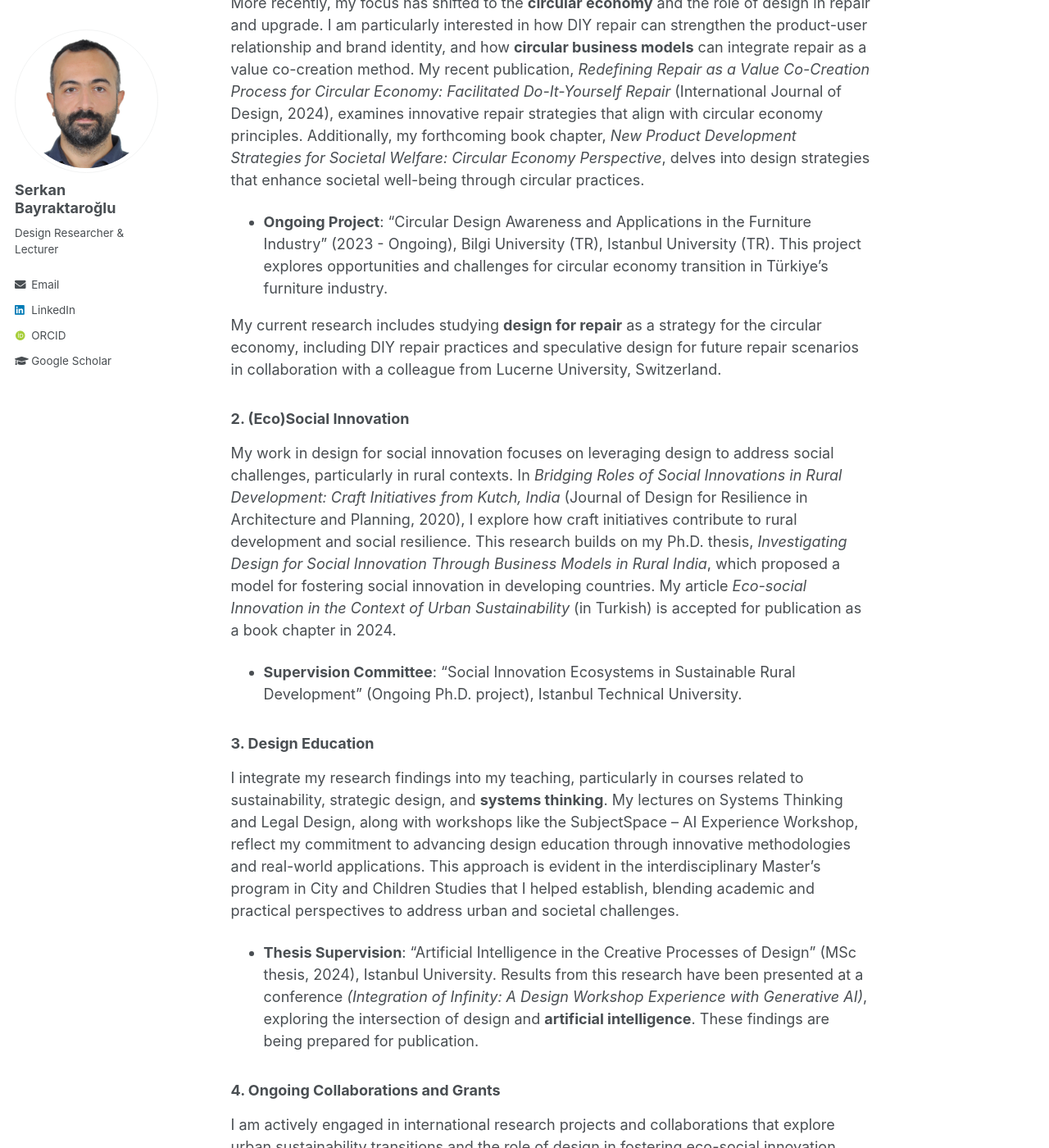
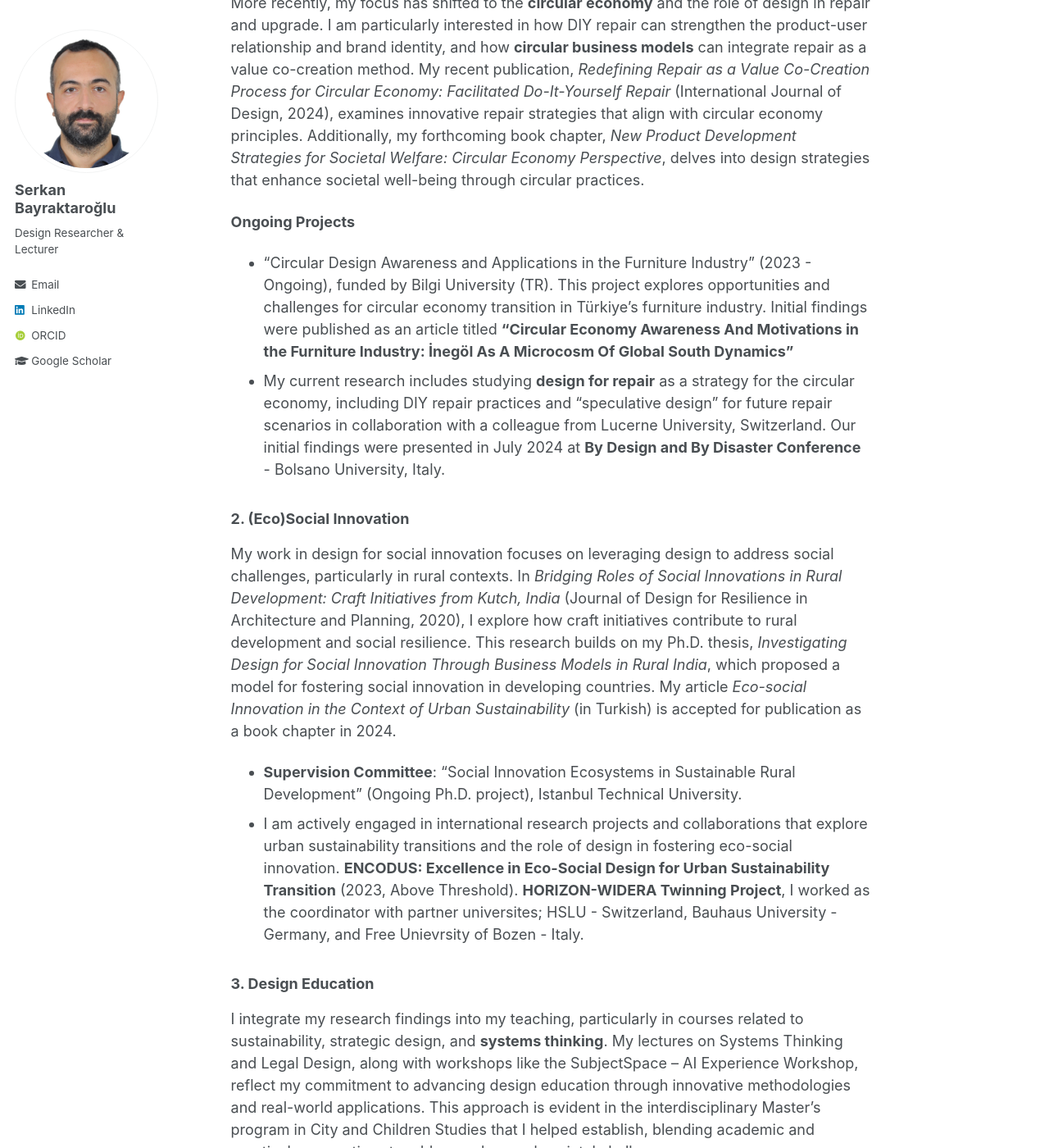
Before and after one commit to serkanbayraktaroglu/serkanbayraktaroglu.github.io, a Jekyll site: the page built from _pages/research.md, in a window 1280 px wide and 1400 px high, scrolled down 844 px. Shown: the whole window at 82% size. Built offline with Jekyll 4.4.1, drawn with Linux system fonts in a browser that asks for light colours; some web fonts are replaced; some of the changed text lies outside the part shown.

Commit message:
Update research.md

```diff
--- a/_pages/research.md
+++ b/_pages/research.md
@@ -21,15 +21,17 @@ I have long been interested in sustainable Product-Service Systems (PSS). My fir
 
 More recently, my focus has shifted to the **circular economy** and the role of design in repair and upgrade. I am particularly interested in how DIY repair can strengthen the product-user relationship and brand identity, and how **circular business models** can integrate repair as a value co-creation method. My recent publication, *Redefining Repair as a Value Co-Creation Process for Circular Economy: Facilitated Do-It-Yourself Repair* (International Journal of Design, 2024), examines innovative repair strategies that align with circular economy principles. Additionally, my forthcoming book chapter, *New Product Development Strategies for Societal Welfare: Circular Economy Perspective*, delves into design strategies that enhance societal well-being through circular practices.
 
-- **Ongoing Project**: "Circular Design Awareness and Applications in the Furniture Industry" (2023 - Ongoing), Bilgi University (TR), Istanbul University (TR). This project explores opportunities and challenges for circular economy transition in Türkiye's furniture industry.
-
-My current research includes studying **design for repair** as a strategy for the circular economy, including DIY repair practices and speculative design for future repair scenarios in collaboration with a colleague from Lucerne University, Switzerland.
+**Ongoing Projects**
+- "Circular Design Awareness and Applications in the Furniture Industry" (2023 - Ongoing), funded by Bilgi University (TR). This project explores opportunities and challenges for circular economy transition in Türkiye's furniture industry. Initial findings were published as an article titled **"Circular Economy Awareness And Motivations in the Furniture Industry: İnegöl As A Microcosm Of Global South Dynamics"**
+- My current research includes studying **design for repair** as a strategy for the circular economy, including DIY repair practices and "speculative design" for future repair scenarios in collaboration with a colleague from Lucerne University, Switzerland. Our initial findings were presented in July 2024 at **By Design and By Disaster Conference** - Bolsano University, Italy.
 
 ### 2. (Eco)Social Innovation
 
 My work in design for social innovation focuses on leveraging design to address social challenges, particularly in rural contexts. In *Bridging Roles of Social Innovations in Rural Development: Craft Initiatives from Kutch, India* (Journal of Design for Resilience in Architecture and Planning, 2020), I explore how craft initiatives contribute to rural development and social resilience. This research builds on my Ph.D. thesis, *Investigating Design for Social Innovation Through Business Models in Rural India*, which proposed a model for fostering social innovation in developing countries. My article *Eco-social Innovation in the Context of Urban Sustainability* (in Turkish) is accepted for publication as a book chapter in 2024.
 
 - **Supervision Committee**: "Social Innovation Ecosystems in Sustainable Rural Development" (Ongoing Ph.D. project), Istanbul Technical University.
+- I am actively engaged in international research projects and collaborations that explore urban sustainability transitions and the role of design in fostering eco-social innovation. **ENCODUS: Excellence in Eco-Social Design for Urban Sustainability Transition** (2023, Above Threshold). **HORIZON-WIDERA Twinning Project**, I worked as the coordinator with partner universites; HSLU - Switzerland, Bauhaus University - Germany, and Free Unievrsity of Bozen - Italy.
+
 
 ### 3. Design Education
 
@@ -37,11 +39,6 @@ I integrate my research findings into my teaching, particularly in courses relat
 
 - **Thesis Supervision**: "Artificial Intelligence in the Creative Processes of Design" (MSc thesis, 2024), Istanbul University. Results from this research have been presented at a conference *(Integration of Infinity: A Design Workshop Experience with Generative AI)*, exploring the intersection of design and **artificial intelligence**. These findings are being prepared for publication.
 
-### 4. Ongoing Collaborations and Grants
-
-I am actively engaged in international research projects and collaborations that explore urban sustainability transitions and the role of design in fostering eco-social innovation.
-
-- **ENCODUS: Excellence in Eco-Social Design for Urban Sustainability Transition** (2023, Above Threshold). Horizon Europe Project with partners from Switzerland, Germany, and Italy.
 
 ### Future Research Directions
 
```
